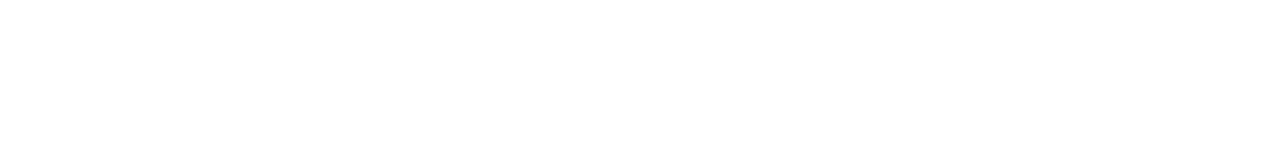
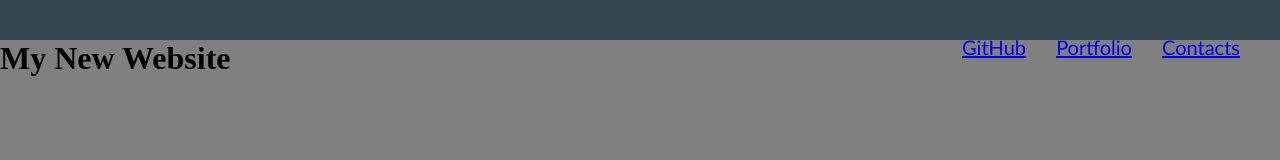
Before and after one commit to jeffgilbert24/mini-project, a plain HTML site: page index.html in a window 1280 px wide. Drawn offline with Linux system fonts and the light colour scheme.

Commit message:
Working on header, so far links do not line up.

```diff
--- a/index.html
+++ b/index.html
@@ -1,8 +1,21 @@
 <!DOCTYPE html>
-<html>
+<html lang="en-us">
     <head>
         <meta charset="utf-8">
         <title>My Web Page</title>
         <link rel="stylesheet" type="text/css" href="style.css">
     </head>
+    <body>
+        <header class= "header">
+            <nav>
+                <ul>
+                    <li><a href="#search-engine-optimization">GitHub</a></li>
+                    <li><a href="#online-reputation-management">Portfolio</a></li>
+                    <li><a href="#social-media-marketing">Contacts</a></li>
+                </ul>
+            </nav>
+
+        </header>
+        <h1>My New Website</h1>
+    </body>
 </html>
--- a/style.css
+++ b/style.css
@@ -0,0 +1,32 @@
+* {
+    box-sizing: border-box;
+    padding: 0;
+    margin: 0;
+}
+
+body {
+    background-color: gray;
+}
+
+.header {
+    padding: 20px;
+    font-family: 'Trebuchet MS', 'Lucida Sans Unicode', 'Lucida Grande', 'Lucida Sans', Arial, sans-serif;
+    background-color: #344750;
+    color: #4e1a1a;
+}
+.header nav {
+    padding-top: 15px;
+    margin-right: 20px;
+    float: right;
+    font-family: 'Gill Sans', 'Gill Sans MT', Calibri, 'Trebuchet MS', sans-serif;
+    font-size: 20px;
+}
+
+.header nav ul {
+    list-style-type: none;
+}
+
+.header nav ul li {
+    display: inline-block;
+    margin-left: 25px;
+}
```
